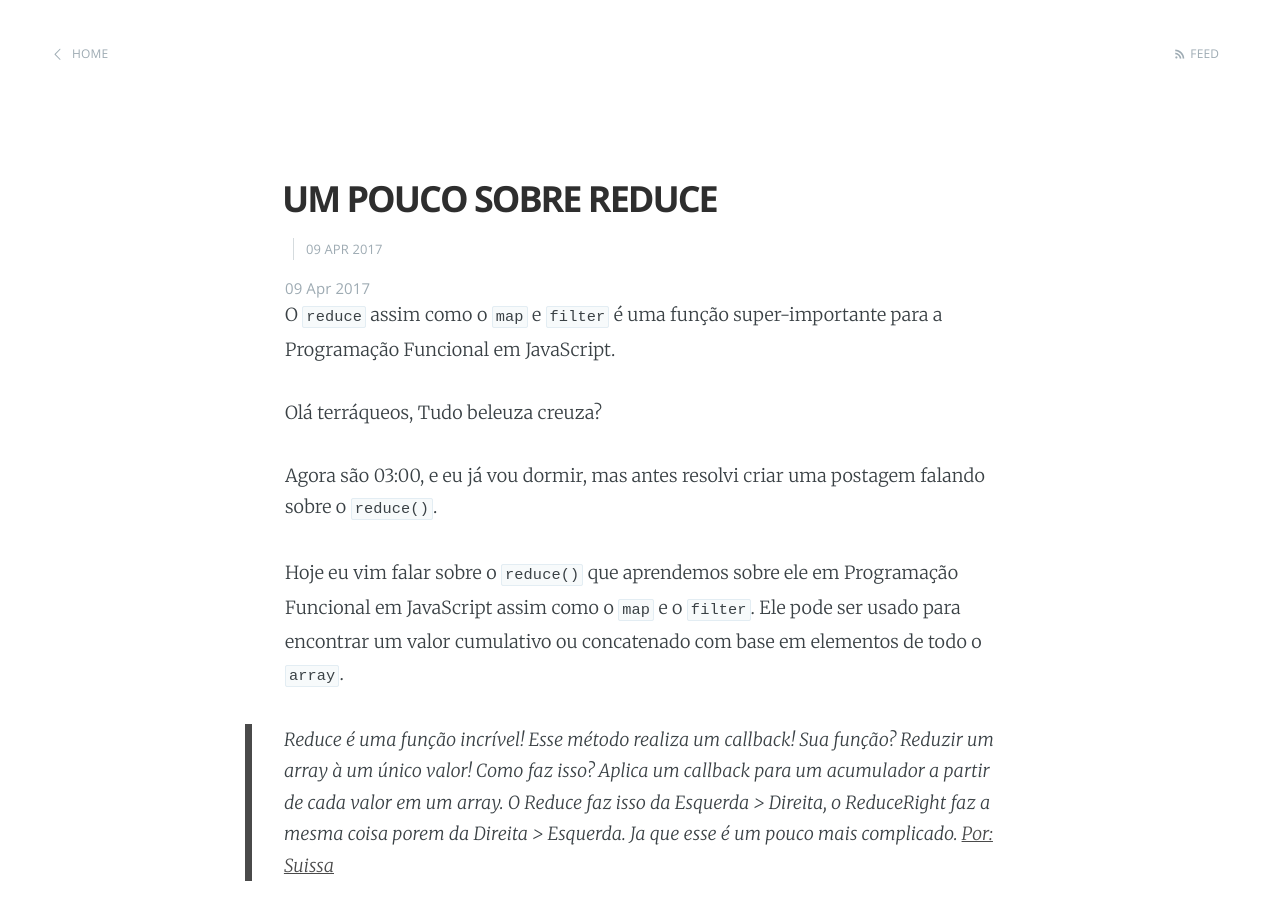
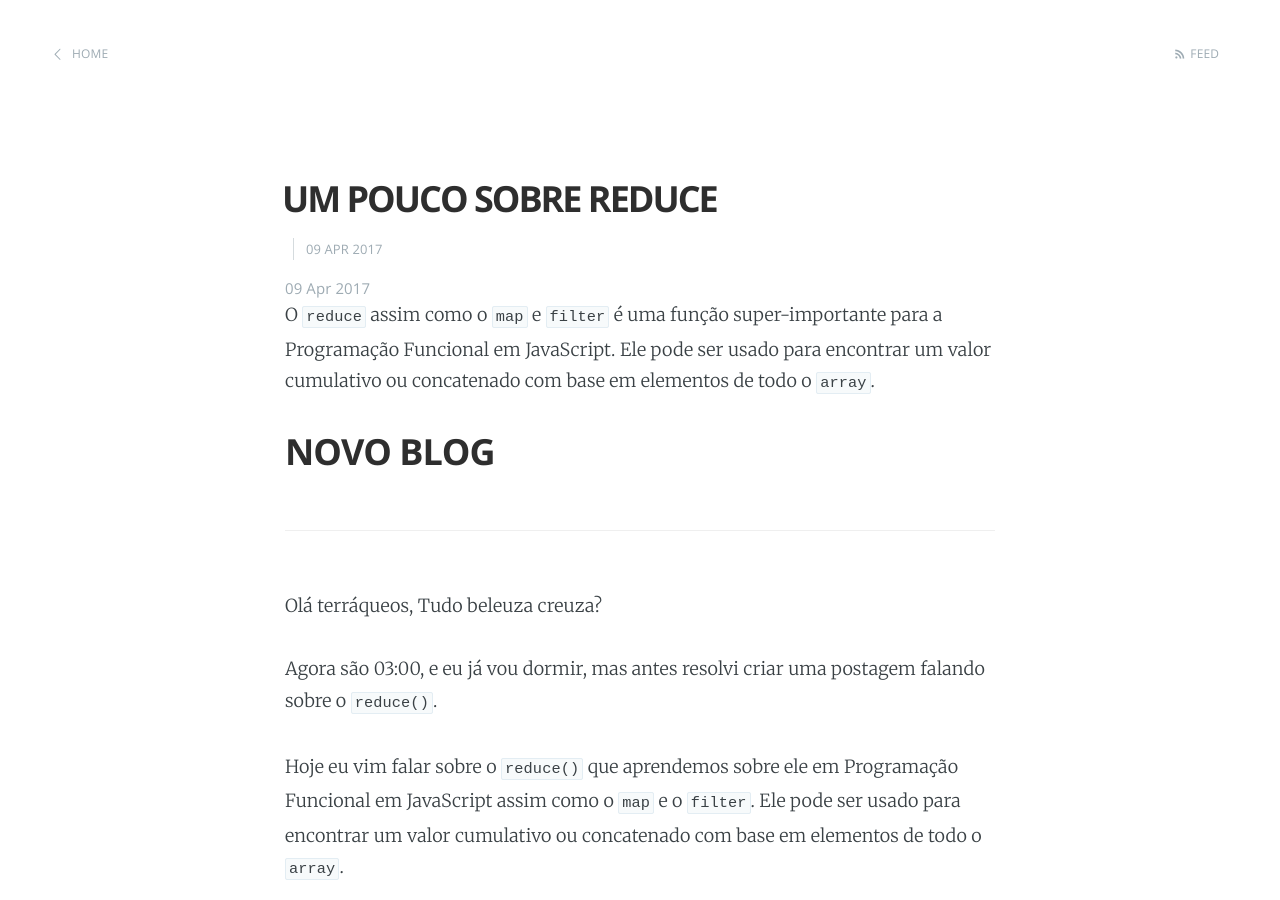
Before and after one commit to gkal19/blog, a Jekyll site: the page built from _posts/2017-04-09-um-pouco-sobre-reduce.markdown, in a window 1280 px wide and 900 px high. Built offline with Jekyll 4.4.1, drawn with Linux system fonts in a browser that asks for light colours; nearby versions of some CDN libraries; emoji names are drawn with the system emoji font; comment, search, counter and statistics services are not loaded.

Commit message:
testando

```diff
--- a/_posts/2016-05-29-novo-blog.markdown
+++ b/_posts/2016-05-29-novo-blog.markdown
@@ -5,6 +5,9 @@ author: Gabriel Kalani
 ---
 
 Parece que tem um novo blog nascido.
+
+-## NOVO BLOG
+ ------
 
 Então, este aqui é meu primeiro blog. Mentira é o "sei-lá-qual-número" já que criei vários na época em que o Blogger da Google era bastante utilizado e mais dois blogs com o Wordpress.
 
--- a/_posts/2016-05-30-mudanca-constante.markdown
+++ b/_posts/2016-05-30-mudanca-constante.markdown
@@ -5,8 +5,6 @@ author: Gabriel Kalani
 ---
 
 Nos últimos minutos/horas o blog está passando por diversas mudanças.
-
-
 
 O blog nos últimos tempos rsrsrs acho engraçado dizer isso.
 
--- a/_posts/2017-04-09-um-pouco-sobre-reduce.markdown
+++ b/_posts/2017-04-09-um-pouco-sobre-reduce.markdown
@@ -4,7 +4,10 @@ title: UM POUCO SOBRE REDUCE
 author: Gabriel Kalani
 ---
 
-O `reduce` assim como o `map` e `filter` é uma função super-importante para a Programação Funcional em JavaScript.
+O `reduce` assim como o `map` e `filter` é uma função super-importante para a Programação Funcional em JavaScript. Ele pode ser usado para encontrar um valor cumulativo ou concatenado com base em elementos de todo o ``array``.
+
+## NOVO BLOG
+-----
 
 Olá terráqueos,
 Tudo beleuza creuza?
```
